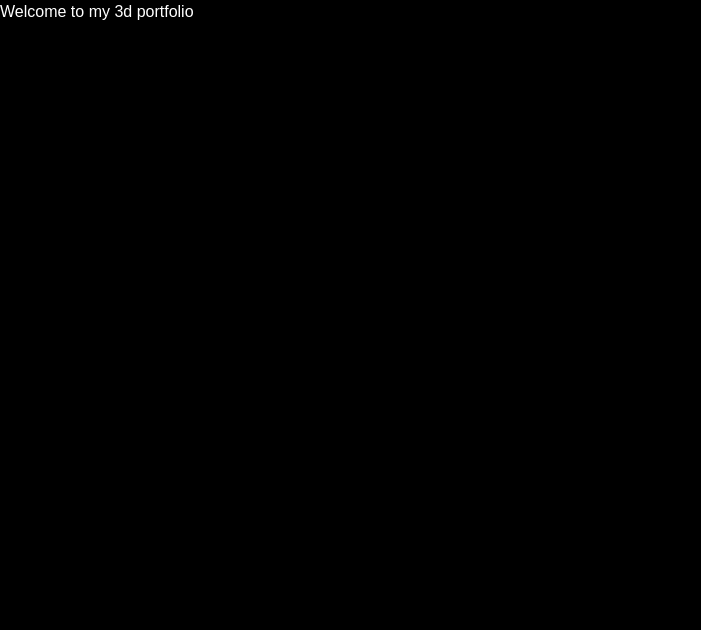
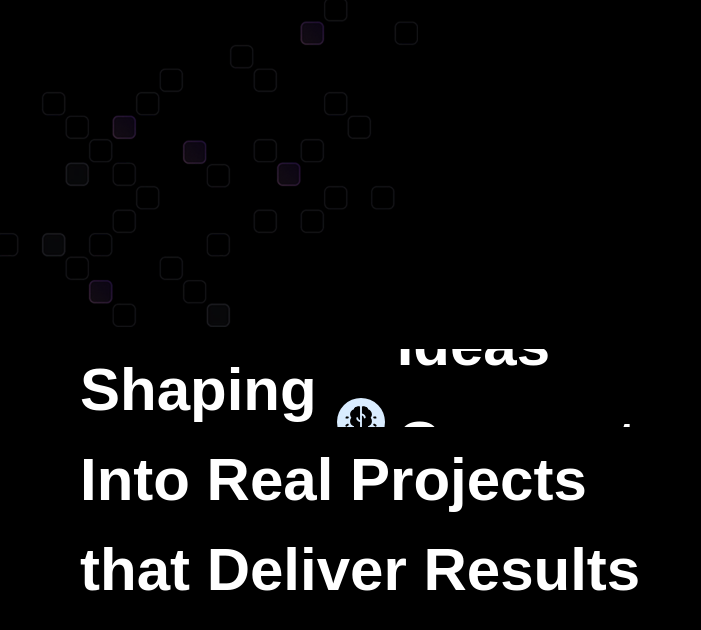
Before and after one commit to itsevgenii/3D-Portfolio, a React app: page / in a window 1280 px wide. Shown: the top 630 px of the page, without its empty margins (0-701 px from the left). Built offline with nearby package versions, Linux system fonts and the light colour scheme; the HTML template or start-up script is replaced by a standard one; a web font is replaced by a local one.

Commit message:
added animated text on front page

```diff
--- a/package.json
+++ b/package.json
@@ -25,6 +25,7 @@
     "@eslint/js": "^9.39.1",
     "@types/react": "^19.2.2",
     "@types/react-dom": "^19.2.2",
+    "@vitejs/plugin-react": "^5.1.1",
     "@vitejs/plugin-react-swc": "^4.2.1",
     "daisyui": "^5.5.5",
     "eslint": "^9.39.1",
--- a/src/App.jsx
+++ b/src/App.jsx
@@ -1,10 +1,11 @@
 import React from "react";
+import Hero from "./sections/Hero";
 
 function App() {
   return (
-    <main>
-      <h1 className="text 3xl underlinegit">Welcome to my 3d portfolio</h1>
-    </main>
+    <>
+      <Hero />
+    </>
   );
 }
 
--- /dev/null
+++ b/src/constants/index.js
@@ -0,0 +1,4 @@
+export const words = [
+  { text: "Ideas", imgPath: "/images/ideas.svg" },
+  { text: "Concepts", imgPath: "/images/concepts.svg" },
+];
--- /dev/null
+++ b/src/sections/Hero.jsx
@@ -0,0 +1,44 @@
+import React from "react";
+import { words } from "../constants/index.js";
+const Hero = () => {
+  return (
+    <section id="hero" className="relative overflow-hidden">
+      <div className="absolute top-0 left-0 z-10">
+        <img src="/images/bg.png" alt="background" />
+      </div>
+
+      <div className="hero-layout">
+        <header className="flex flex-col justify-centre md:w-full w-screen md:px-20 px-5">
+          <div className="flex flex-col gap-7">
+            <div className="hero-text">
+              <h1>
+                Shaping{" "}
+                <span className="slide">
+                  <span className="wrapper">
+                    {words.map((word) => (
+                      <span
+                        key={word.text}
+                        className="flex items-centre md:gap-3 gap-1 pb-2"
+                      >
+                        <img
+                          src={word.imgPath}
+                          alt={word.text}
+                          className="xl:size-12 md:size-10 size-7 md:p-2 p-1 rounded-full bg-white-50"
+                        />
+                        <span>{word.text}</span>
+                      </span>
+                    ))}
+                  </span>
+                </span>
+              </h1>
+              <h1>Into Real Projects</h1>
+              <h1>that Deliver Results</h1>
+            </div>
+          </div>
+        </header>
+      </div>
+    </section>
+  );
+};
+
+export default Hero;
```
Also changed, not shown: 1 other file (tests, documents, lock files or other folders).
